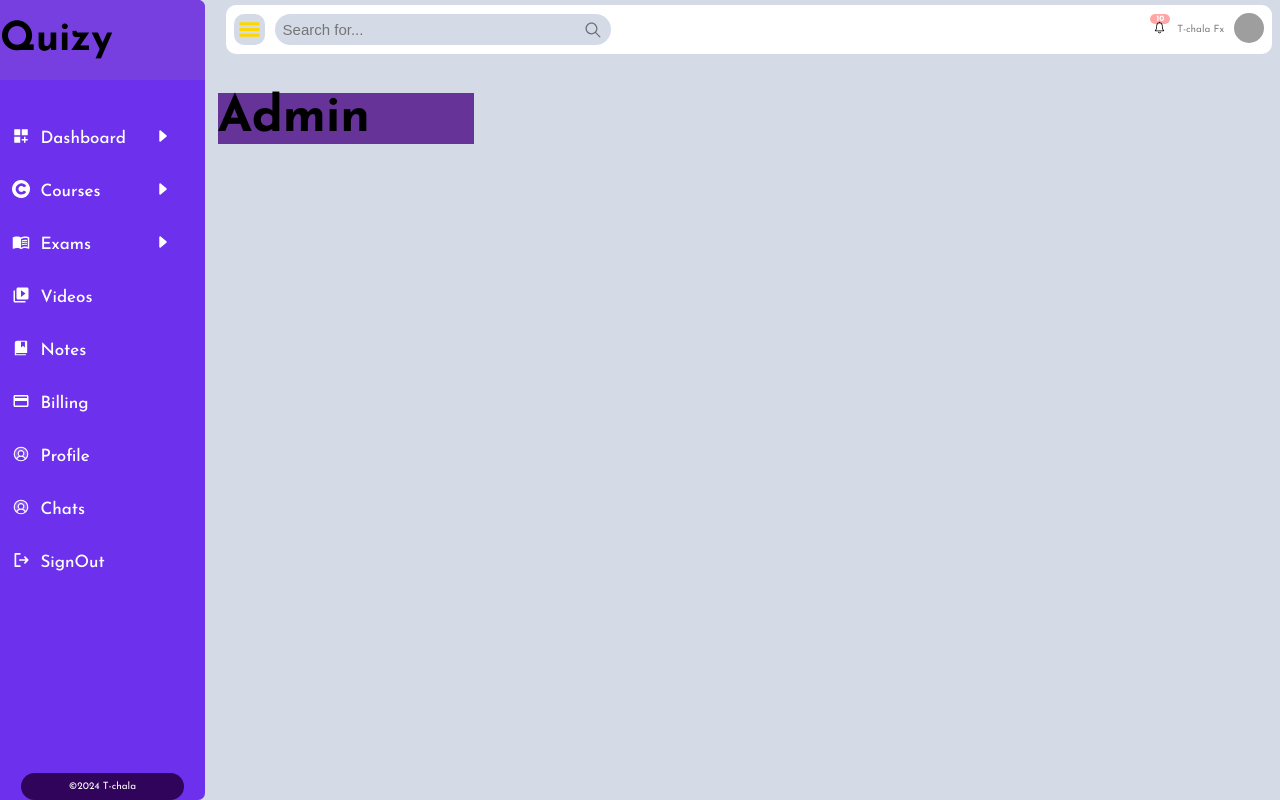
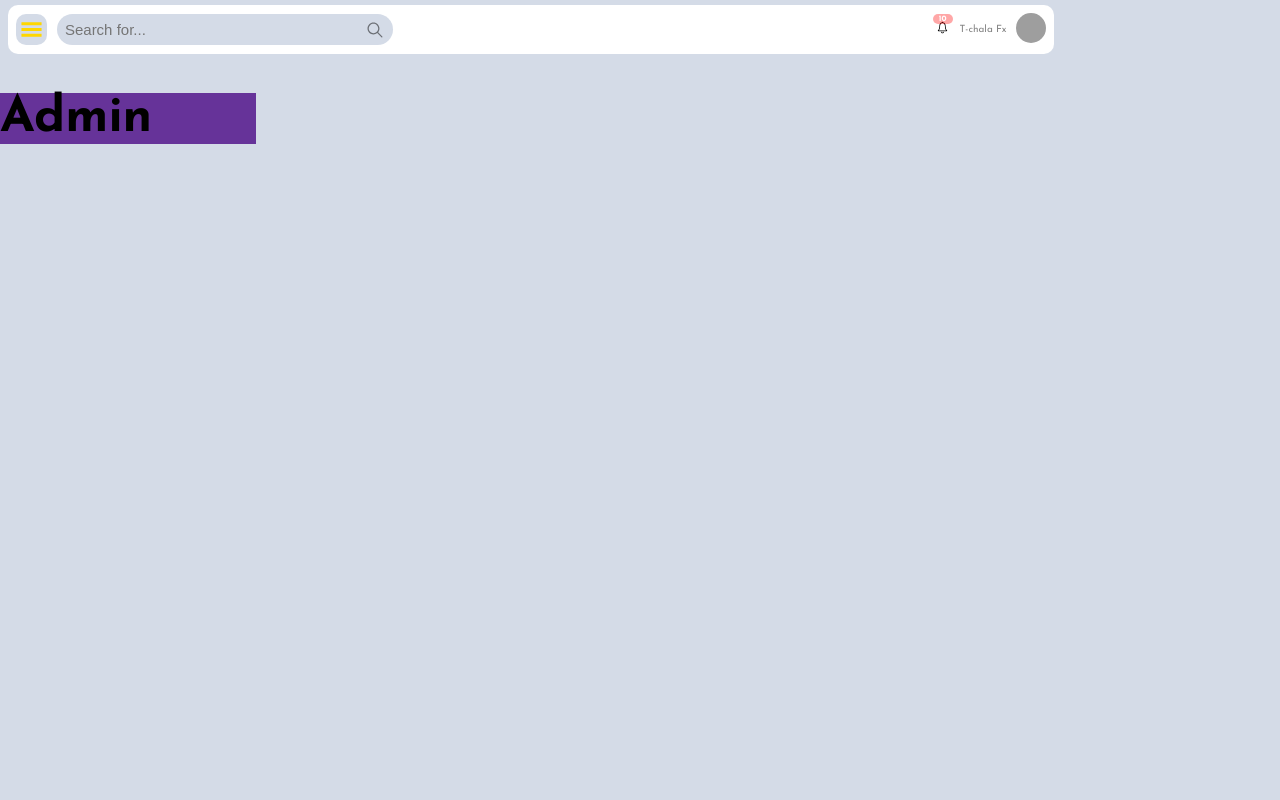
Before and after one commit to GenaNorman/React-QUIZZY, a React (Create React App) app: page /Admin in a window 1280 px wide. Built offline with nearby package versions, Linux system fonts and the light colour scheme; grey boxes are pictures that could not be loaded.

Commit message:
reset commit

```diff
--- a/src/components/styles/Dashboard/_student.scss
+++ b/src/components/styles/Dashboard/_student.scss
@@ -10,7 +10,7 @@
   justify-content: space-between;
 
   &__bio {
-    width: 50%;
+    width: 70%;
     display: flex;
     padding: 1rem;
     align-items: center;
--- a/src/context/HandlerContext.js
+++ b/src/context/HandlerContext.js
@@ -3,7 +3,7 @@ import { initialSpecialty } from "../data/Specialties";
 
 const handlerContext = createContext();
 function HandlerContext({ children }) {
-  const [toggleNav, setToggleNav] = useState(true);
+  const [toggleNav, setToggleNav] = useState(false);
   const [departmentList, setDepartmentList] = useState(initialSpecialty);
   const [name, setName] = useState("");
   // const [category, setCategory] = useState("");
```
Also changed, not shown: src/components/dashboard/StudentDashboard.jsx (line endings or trailing spaces).
